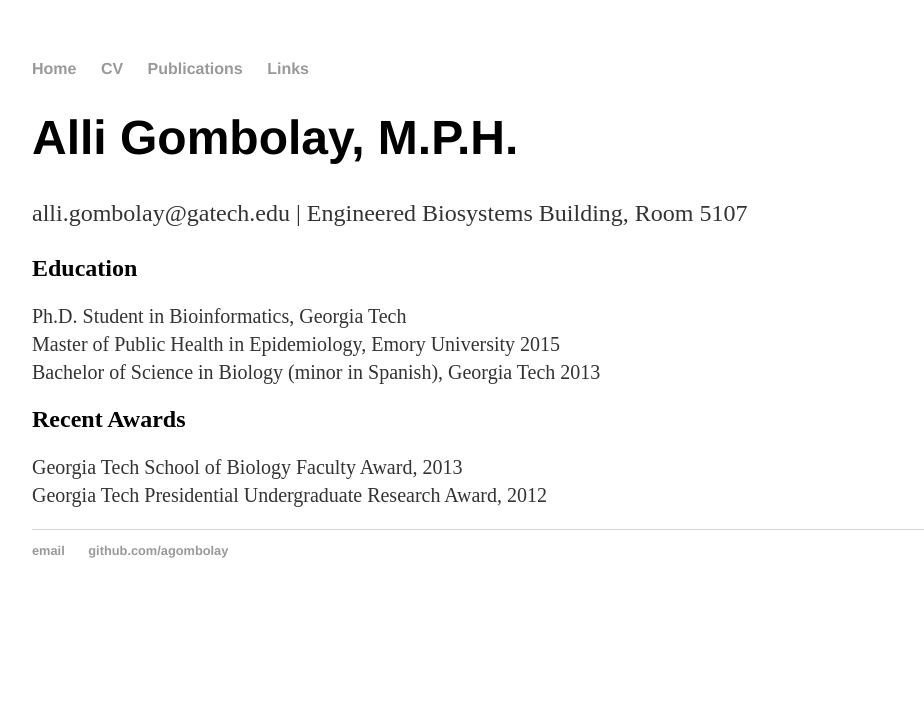
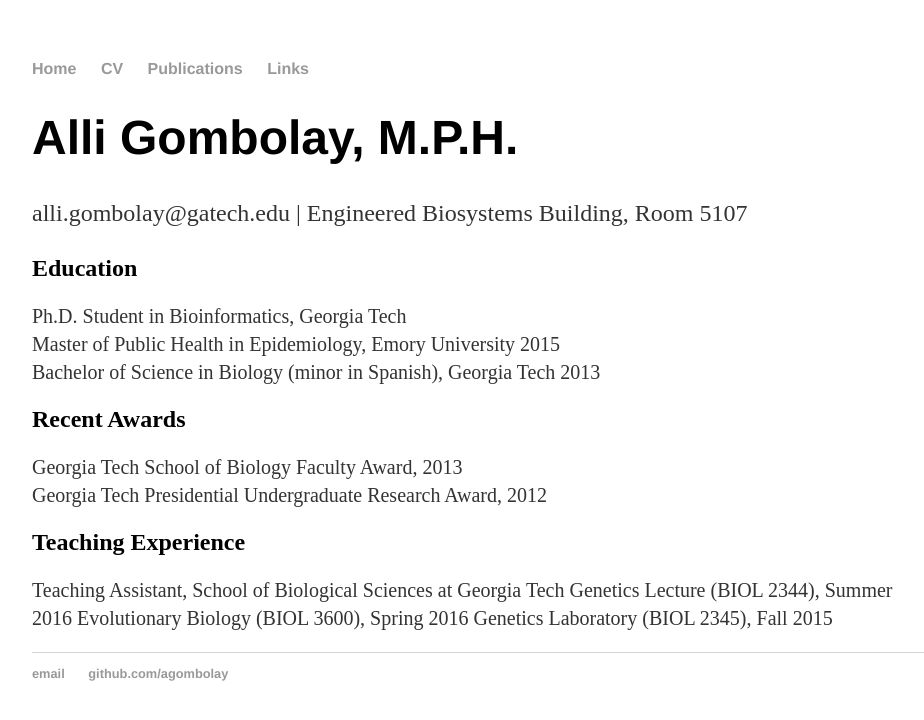
Before and after one commit to agombolay/agombolay.github.io, a Jekyll site: the page built from cv/index.html, in a window 1280 px wide. Shown: the top 720 px of the page, without its empty margins (160-1084 px from the left). Built offline with Jekyll 4.4.1, drawn with Linux system fonts in a browser that asks for light colours.

Commit message:
Update index.html

```diff
--- a/cv/index.html
+++ b/cv/index.html
@@ -17,4 +17,12 @@
 	Georgia Tech School of Biology Faculty Award, 2013
 	<br>Georgia Tech Presidential Undergraduate Research Award, 2012</p>
 
+	<h2>Teaching Experience</h2>
+	<p style="font-size:20px">
+	Teaching Assistant, School of Biological Sciences at Georgia Tech
+	Genetics Lecture (BIOL 2344), Summer 2016
+	Evolutionary Biology (BIOL 3600), Spring 2016
+	Genetics Laboratory (BIOL 2345), Fall 2015
+
+
 </div><!-- /.blurb -->
```
